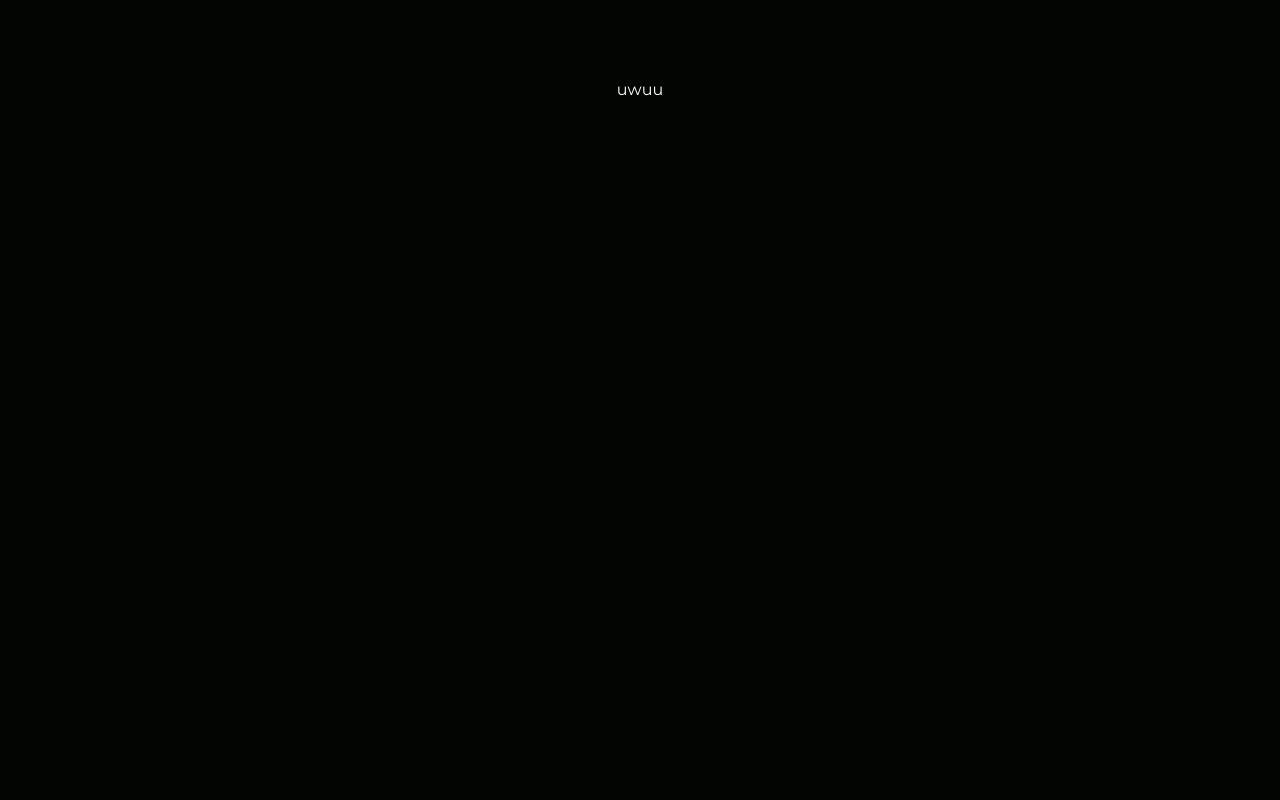
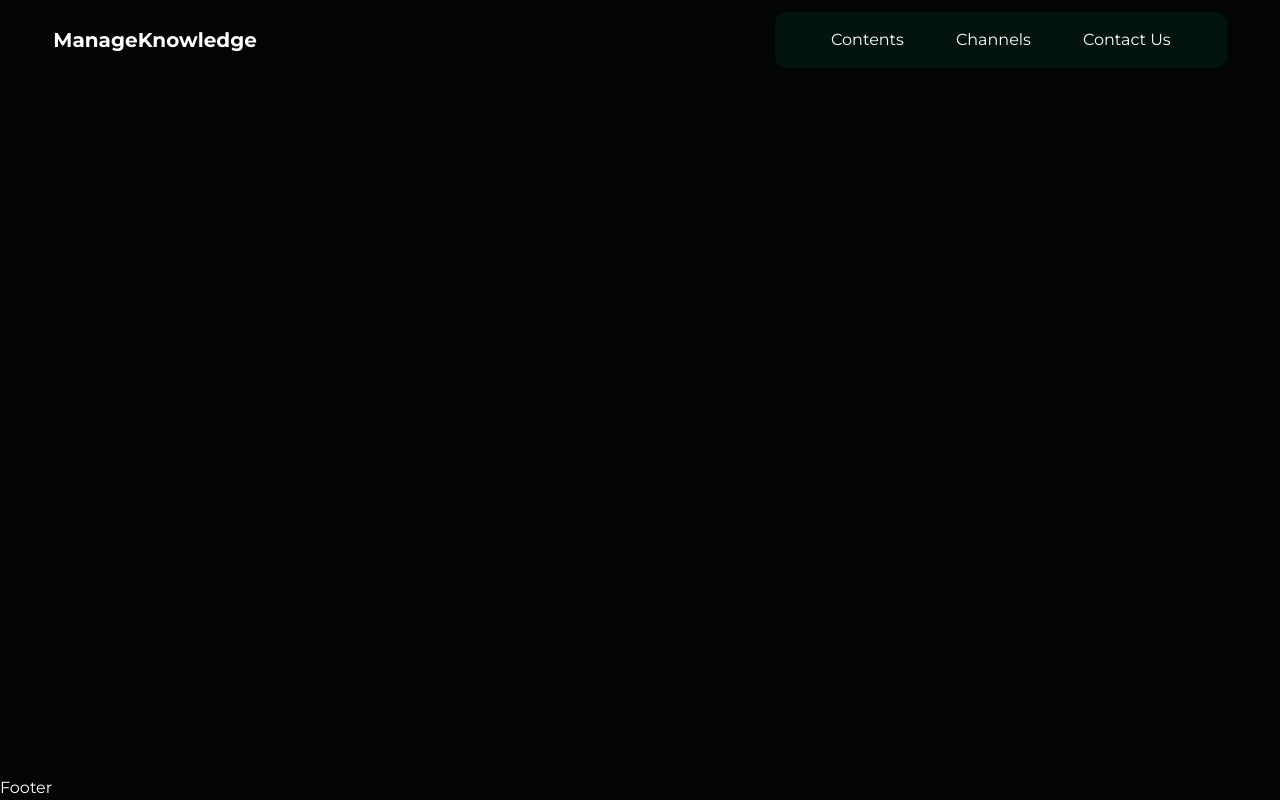
Before and after one commit to buddhika-madusanka-development/manage_knowledge, a Next.js app: page / in a window 1280 px wide. Built offline with nearby package versions, Linux system fonts and the light colour scheme.

Commit message:
Create Header component and insert to layout of root route group

```diff
--- /dev/null
+++ b/src/app/(root)/layout.jsx
@@ -0,0 +1,21 @@
+import React from 'react'
+
+// import components from components folder
+import Header from '@/components/Header/Header'
+import Footer from '@/components/Footer/Footer'
+
+const layout = ({children}) => {
+  return (
+    <div className='flex flex-col min-h-screen'>
+        {/* Insert header into root route group */}
+        <Header />
+
+        {children}
+
+        {/* Insert footer into root route group */}
+        <Footer />
+    </div>
+  )
+}
+
+export default layout
--- /dev/null
+++ b/src/app/(root)/page.js
@@ -0,0 +1,9 @@
+import Image from "next/image";
+
+export default function Home() {
+  return (
+    <div>
+
+    </div>
+  );
+}
--- /dev/null
+++ b/src/app/error.jsx
@@ -0,0 +1,11 @@
+'use client'
+
+import React from 'react'
+
+const error = () => {
+  return (
+    <div>error</div>
+  )
+}
+
+export default error
--- a/src/app/page.js
+++ /dev/null
@@ -1,9 +0,0 @@
-import Image from "next/image";
-
-export default function Home() {
-  return (
-    <div className="grid grid-rows-[20px_1fr_20px] items-center justify-items-center min-h-screen p-8 pb-20 gap-16 sm:p-20 font-[family-name:var(--font-geist-sans)]">
-      uwuu
-    </div>
-  );
-}
--- /dev/null
+++ b/src/components/Footer/Footer.jsx
@@ -0,0 +1,9 @@
+import React from 'react'
+
+const Footer = () => {
+  return (
+    <div className='mt-auto'>Footer</div>
+  )
+}
+
+export default Footer
--- /dev/null
+++ b/src/components/Header/Header.jsx
@@ -0,0 +1,14 @@
+import React from 'react'
+import Logo from './Logo'
+import NavigationLinks from './NavigationLinks'
+
+const Header = () => {
+  return (
+    <div className='h-20 w-11/12 mx-auto flex items-center justify-between'>
+        <Logo />
+        <NavigationLinks />
+    </div>
+  )
+}
+
+export default Header
--- /dev/null
+++ b/src/components/Header/Logo.jsx
@@ -0,0 +1,14 @@
+import Link from 'next/link'
+import React from 'react'
+
+const Logo = () => {
+  return (
+    <div>
+        <Link href={'/'}>
+            <h1 className='text-xl font-bold'>Manage<span>Knowledge</span></h1>
+        </Link>
+    </div>
+  )
+}
+
+export default Logo
--- /dev/null
+++ b/src/components/Header/NavigationLinks.jsx
@@ -0,0 +1,32 @@
+import React from 'react'
+import Link from 'next/link'
+
+const NavigationLinks = () => {
+
+    const links = [
+        {
+            name : 'Contents',
+            path : '/contents'
+        },
+        {
+            name : "Channels",
+            path : '/channels'
+        },
+        {
+            name : "Contact Us",
+            path : '/contact'
+        }
+    ]
+
+  return (
+    <div className='bg-mute h-14 flex items-center px-10 rounded-xl gap-5'>
+        {
+            links.map((link, index) => (
+                <Link href={link.path} key={index} className='hover:bg-accent-color px-4 py-1 rounded duration-500' >{link.name}</Link>
+            ))
+        }
+    </div>
+  )
+}
+
+export default NavigationLinks
```
Also changed, not shown: public/background_mesh.png (added).
